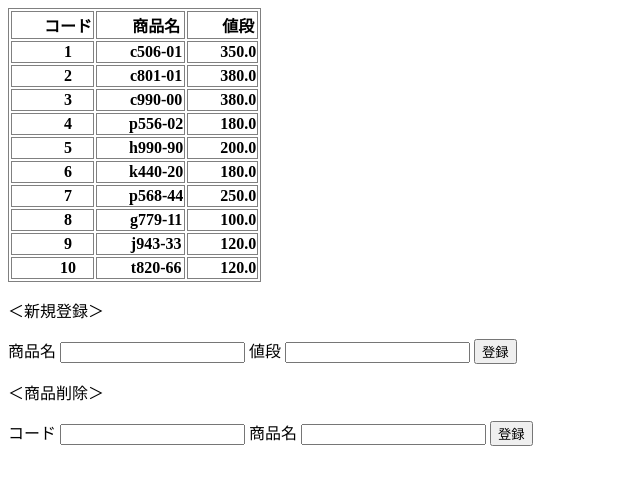
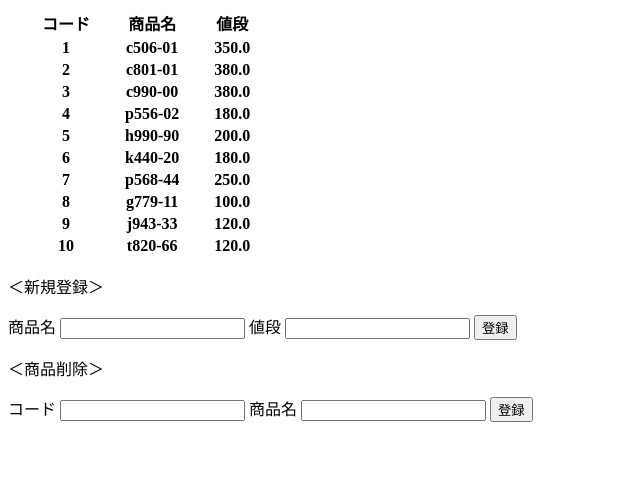
Before and after one commit to dito-dis-cloud/samlpe-3, a Flask app: page / in a window 1280 px wide. Shown: the top 485 px of the page, without its empty margins (0-640 px from the left). Run offline with Flask 3, Linux system fonts and the light colour scheme; data comes from the database, SQL or seed files in the repository; lists and menus that the app fills with data are empty.

Commit message:
Add files via upload

```diff
--- a/templates/index.html
+++ b/templates/index.html
@@ -5,10 +5,10 @@
     <title>商品一覧ページ</title>
     <style>
         .table1 {
-        border: 1px solid gray;
+        border: 1px none;
         }
         .table1 th, .table1 td {
-        border: 1px solid gray;
+        border: 1px none;
         }
         .table1 th {
         padding-left:2rem;
```
